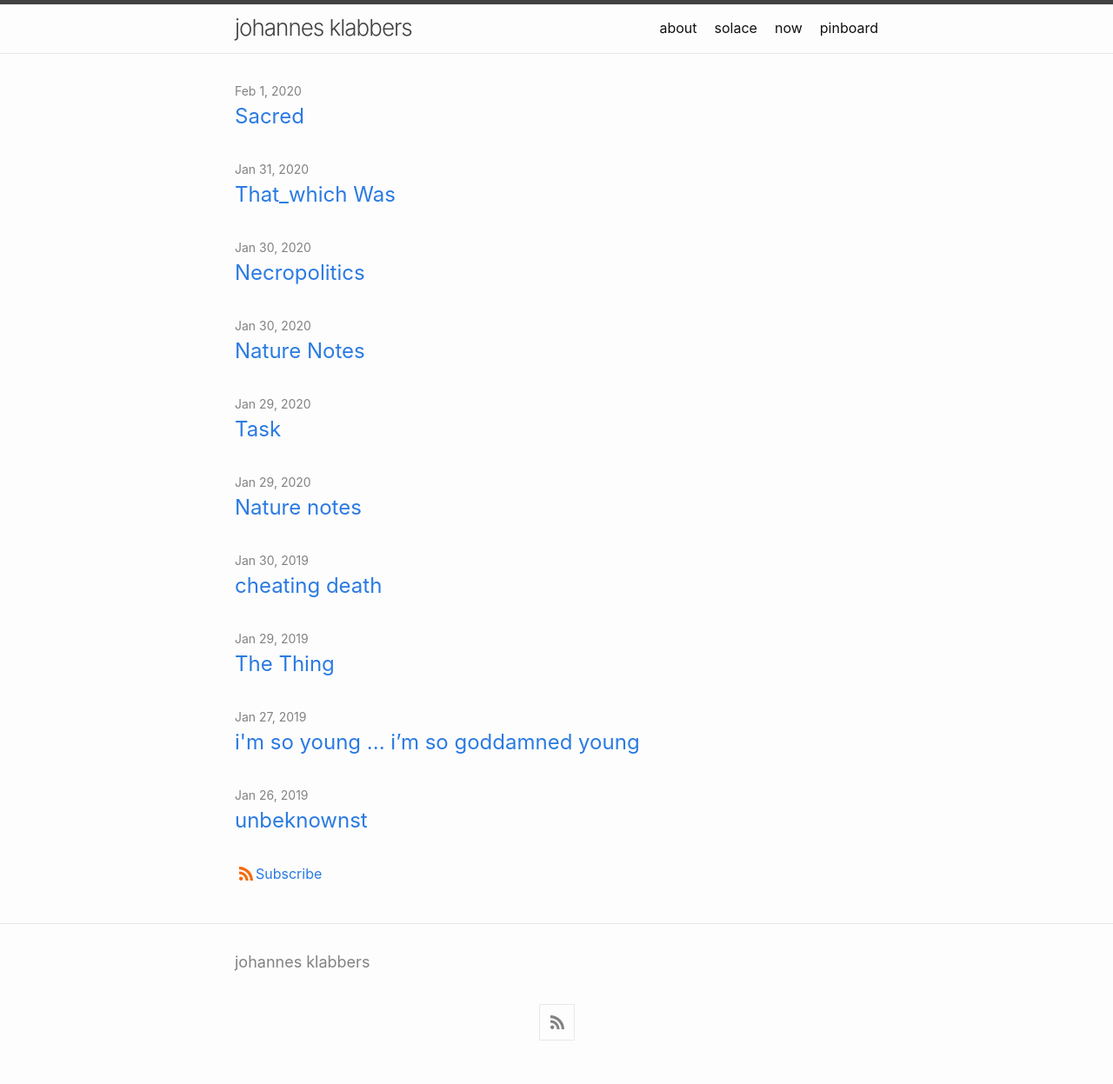
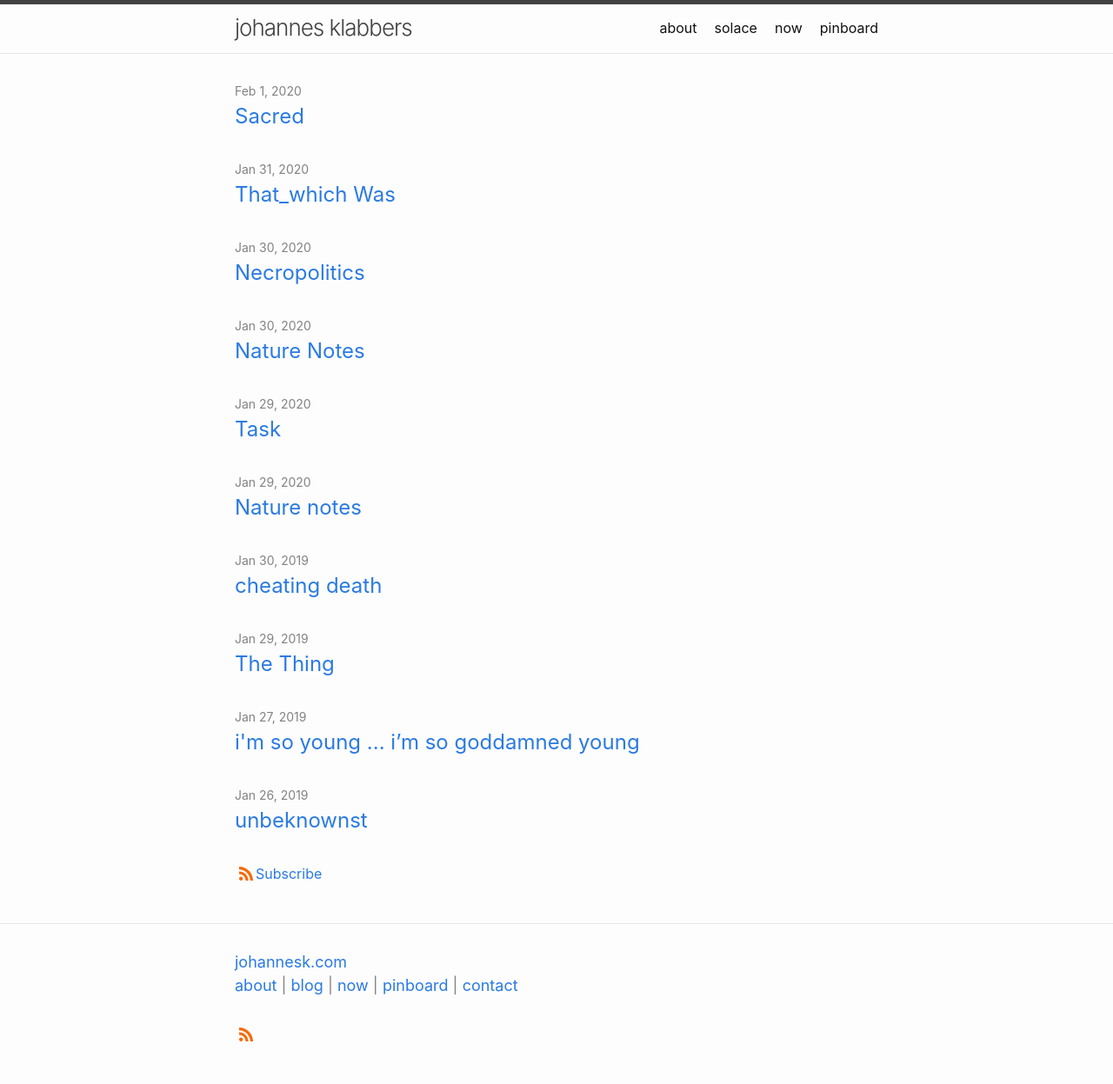
Before and after one commit to johkla/johkla.github.io, a Jekyll site: the page built from index.md, in a window 1280 px wide. Shown: the whole page at 87% size. Built offline with Jekyll 4.4.1, drawn with Linux system fonts in a browser that asks for light colours.

Commit message:
Update footer.html

```diff
--- a/_includes/footer.html
+++ b/_includes/footer.html
@@ -5,14 +5,33 @@
 
     <div class="footer-col-wrapper">
       <div class="footer-col">
-        <h2 class="footer-heading">{{ site.title | escape }}</h2>
+        <h2 class="footer-heading">
+
+
+
+
+<a href="http://johannesk.com">johannesk.com</a> <br>
+
+<a href="http://about.johannesk.com">about</a> |
+
+<a href="http://blog.johannesk.com">blog</a> |
+
+<a href="http://now.johannesk.com">now</a> |
+
+<a href="https://notes.pinboard.in/u:posthumanist/notes/d14b556512d7b231aa8e">pinboard</a> |
+
+<a href="https://docs.google.com/forms/d/e/1FAIpQLSehYJX5PxwxtQ_IO8q90sOtQFqUBg2L4rcilCiUGsY0wqCbaQ/viewform?embedded=true">contact</a><p>
+
+
+
+</h2>
       {%- if site.author %}
         <ul class="contact-list">
           {% if site.author.name -%}
-            <li class="p-name">{{ site.author.name | escape }}</li>
+            <li class="p-name">links</li>
           {% endif -%}
           {% if site.author.email -%}
-            <li><a class="u-email" href="mailto:{{ site.author.email }}">{{ site.author.email }}</a></li>
+            <li></li>
           {%- endif %}
         </ul>
       {%- endif %}
@@ -22,9 +41,11 @@
       </div>
     </div>
 
-    <div class="social-links">
-      {%- include social.html -%}
-    </div>
+<p class="feed-subscribe">
+      <a href="{{ 'feed.xml' | relative_url }}">
+        <svg class="svg-icon orange"><use xlink:href="{{ 'assets/minima-social-icons.svg#rss' | relative_url }}"></use></svg><span></span>
+      </a>
+    </p>
 
   </div>
 
```
